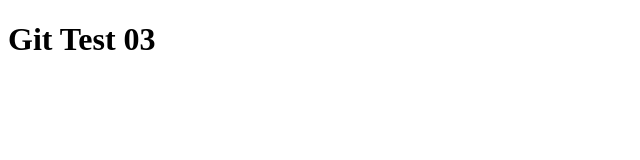
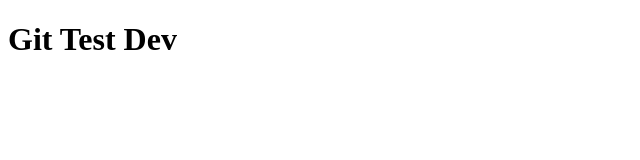
Before and after one commit to D5trate/git-test-01, a plain HTML site: page index.html in a window 1280 px wide. Shown: the full height of the page, 0-640 px from the left. Drawn offline with Linux system fonts and the light colour scheme.

Commit message:
Update index.html

```diff
--- a/index.html
+++ b/index.html
@@ -4,9 +4,9 @@
     <meta charset="UTF-8">
     <meta http-equiv="X-UA-Compatible" content="IE=edge">
     <meta name="viewport" content="width=device-width, initial-scale=1.0">
-    <title>Git Test 03</title>
+    <title>Git Test Dev</title>
 </head>
 <body>
-    <h1>Git Test 03</h1>
+    <h1>Git Test Dev</h1>
 </body>
 </html>
```
